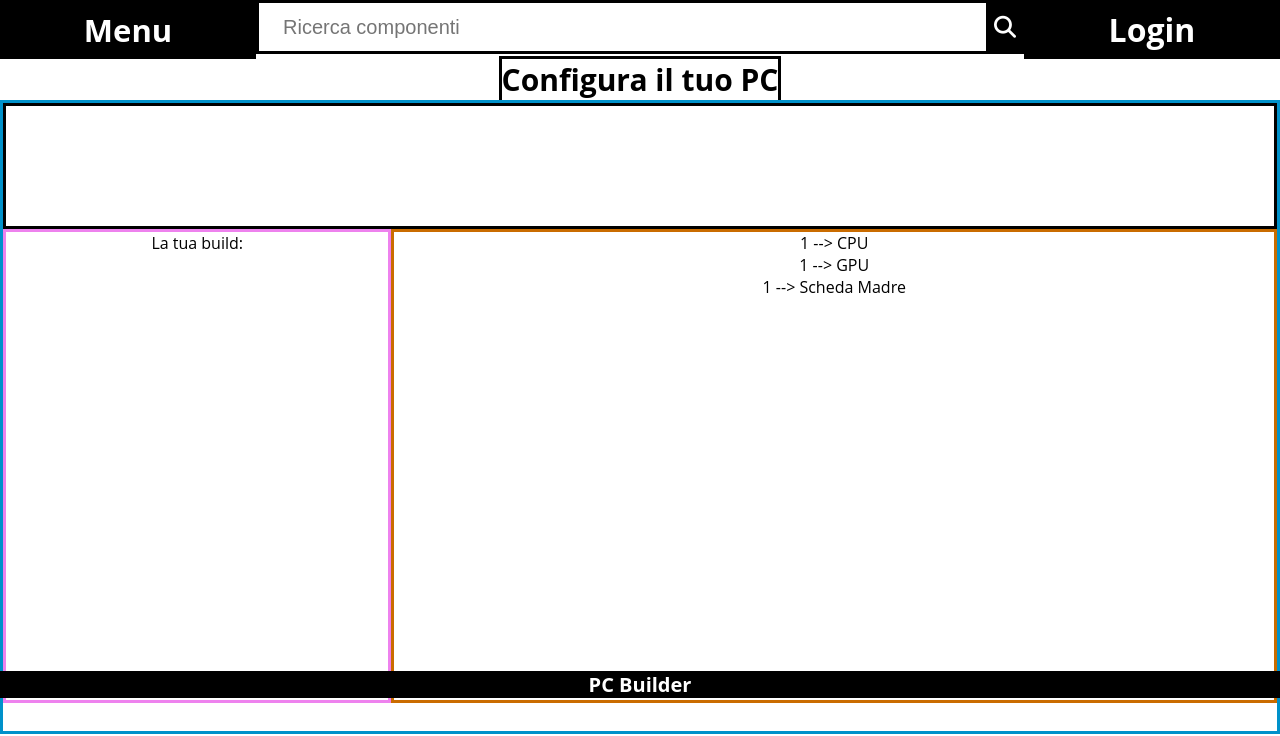
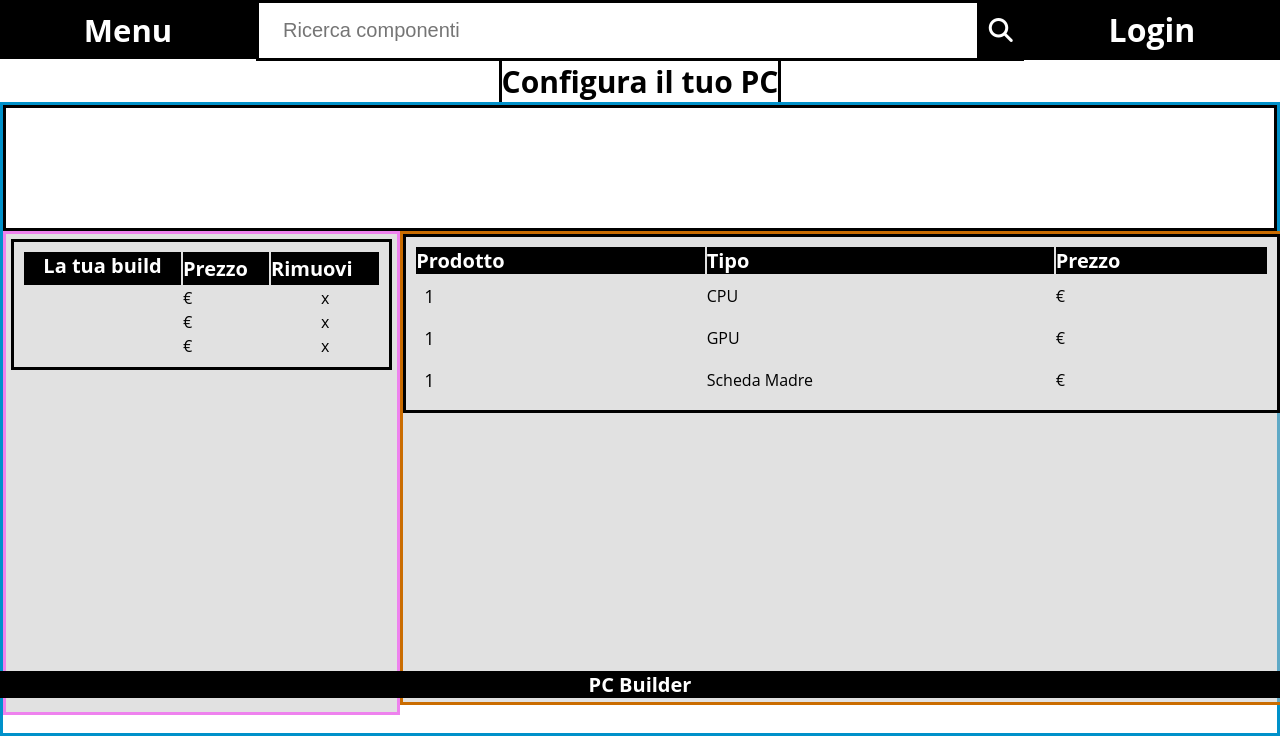
Before and after one commit to mokassino/prog_tecweb_pcbuilder, a Flask app: page / in a window 1280 px wide. Shown: the part 102-838 px from the top of the page. Run offline with Flask 2, Linux system fonts and the light colour scheme; a database or web service that is not in the repository returns one stand-in record (values such as "Sample title").

Commit message:
improved front-end ui

```diff
--- a/app/static/css/style.css
+++ b/app/static/css/style.css
@@ -25,6 +25,7 @@
   .search {
     width: 100%;
     display: flex;
+
   }
 
   .searchTerm {
@@ -32,25 +33,24 @@
     border: 3px solid #000000;
     border-right: none;
     padding: 24px;
-    height: 24px;
+    height: 7.6vh;
     outline: none;
     color: #9DBFAF;
     font-size: 20px;
   }
 
   .searchTerm:focus{
-    color: #00B4CC;
+    color: #cacaca;
   }
 
   .searchButton {
-    width: 40px;
-    height: 54px;
-    border: 1px solid #000000;
+    width: 50px;
+    height: 7.6vh;
     background: #000000;
     text-align: center;
     color: #fff;
     cursor: pointer;
-    font-size: 22px;
+    font-size: 24px;
   }
 
   /*Resize the wrap to see the search bar change!*/
@@ -66,7 +66,6 @@
 
   .container {
     width: 100%;
-    margin: 0 auto;
   }
 
   .flex-container {
@@ -86,8 +85,7 @@
 
   .flexbox-container {
     display: flex;
-    float: left;
-    width: 100%;
+    width: 100vw;
     height: auto;
   }
 
@@ -174,6 +172,7 @@
     background-color: black;
     color: white;
     padding: 8px;
+    height: 5.5vh;
   }
 
   /* =================================== */
@@ -194,6 +193,29 @@
     height: 58.5vh;
     width: 69vw;
     float: right;
+    background-color: rgba(195, 195, 195, 0.491);
+  }
+
+  .result-query-item {
+    font-size: 18px;
+    padding: 1vh;
+  }
+
+  .result-query-table {
+    margin-left: auto;
+    margin-right: auto;
+    border: 3px solid black;
+    padding: 1vh;
+    width: 100%;
+  }
+
+
+  .result-query-item:hover {
+    background-color: rgb(195, 195, 195);
+  }
+
+  .result-query-table-row:hover {
+    background-color: rgb(195, 195, 195);;
   }
 
   .choosen-items {
@@ -201,6 +223,28 @@
     height: 58.5vh;
     border: 3px solid violet;
     color: black;
+    background-color: rgba(195, 195, 195, 0.491);
+    font-size: 18px;
+    text-align: left;
+    padding: 5px;
+  }
+
+  .choosen-item-single:hover {
+    background-color: rgb(195, 195, 195);;
+  }
+
+  .result-query-table-header {
+    color: white;
+    background-color: black;
+    text-align: left;
+    font-size: 20px;
   }
 
   /* ================================================ */
+
+  .remove {
+    text-align: center;
+  }
+  .remove:hover {
+    cursor: pointer;
+  }
--- a/app/templates/index.html
+++ b/app/templates/index.html
@@ -59,15 +59,48 @@
                </div>
                <div class="flexbox-container">
                   <div class="choosen-items">
-                     <p>La tua build:</p>
-                     <p id="Scheda Madre"></p>
-                     <p id="CPU"></p>
-                     <p id="GPU"></p>
+                     <table class="result-query-table">
+                        <tr class="result-query-table-header">
+                           <th  style="padding-bottom: 6px;text-align: center;">La tua build</th>
+                           <th>Prezzo</th>
+                           <th>Rimuovi</th>
+                        </tr>
+                         <tr>
+                           <td id="Scheda Madre" class="choosen-item-single"></td>
+                           <td id="Scheda Madre-price">€</td>
+                           <td id="Scheda Madre-remove" label="Scheda Madre" onclick="removeItem(this)" class="remove">x</td>
+                         </tr>
+                        <tr>
+                           <td id="CPU" class="choosen-item-single"></td>
+                           <td id="CPU-price">€</td>
+                           <td id="CPU-remove" label="CPU" onclick="removeItem(this)" class="remove">x</td>
+                        </tr>
+                        <tr>
+                           <td id="GPU" class="choosen-item-single"></td>
+                           <td id="GPU-price">€</td>
+                           <td id="GPU-remove" label="GPU" onclick="removeItem(this)" class="remove">x</td>
+                        </tr>
+                     </table>
                   </div>
+
                   <div class="result-query">
-                     {% for item in data %}
-                        <p id="{{ item.name }}" type="{{ item.type }}" onclick="addItem(this)" class="result-query-item"> {{ item.name }}  --> {{ item.type }}</p>
-                     {% endfor %}
+                     <table class="result-query-table">
+                        <tr class="result-query-table-header">
+                           <th>Prodotto</th>
+                           <th>Tipo</th>
+                           <th>Prezzo</th>
+                        </tr>
+
+                        {% for item in data %}
+                        <tr class="result-query-table-row">
+                           <td id="{{ item.name }}" type="{{ item.type }}" onclick="addItem(this)" class="result-query-item"> {{ item.name }}</td>
+                           <td> {{ item.type }}</td>
+                           <td> €</td>
+                        </tr>
+                        {% endfor %}
+
+                     </table>
+
 
                   </div>
                </div>
@@ -85,9 +118,21 @@
 
       <script>
          function addItem(data) {
-            type = data.attributes[1].nodeValue
-            name = data.id
-            Cookies.set(type, name)
+            type = data.attributes[1].nodeValue;
+            name = data.id;
+            Cookies.set(type, name);
+            document.getElementById(type).innerHTML = name;
+         }
+
+         function removeItem(data){
+            id = data.attributes[1].nodeValue;
+            idp = id + "-price";
+            idr = id + "-remove";
+            Cookies.remove(id);
+            document.getElementById(id).innerHTML = "Scegli una " + id;
+            document.getElementById(idp).innerHTML = "€";
+
+
          }
 
          document.addEventListener("DOMContentLoaded", () => {
```
